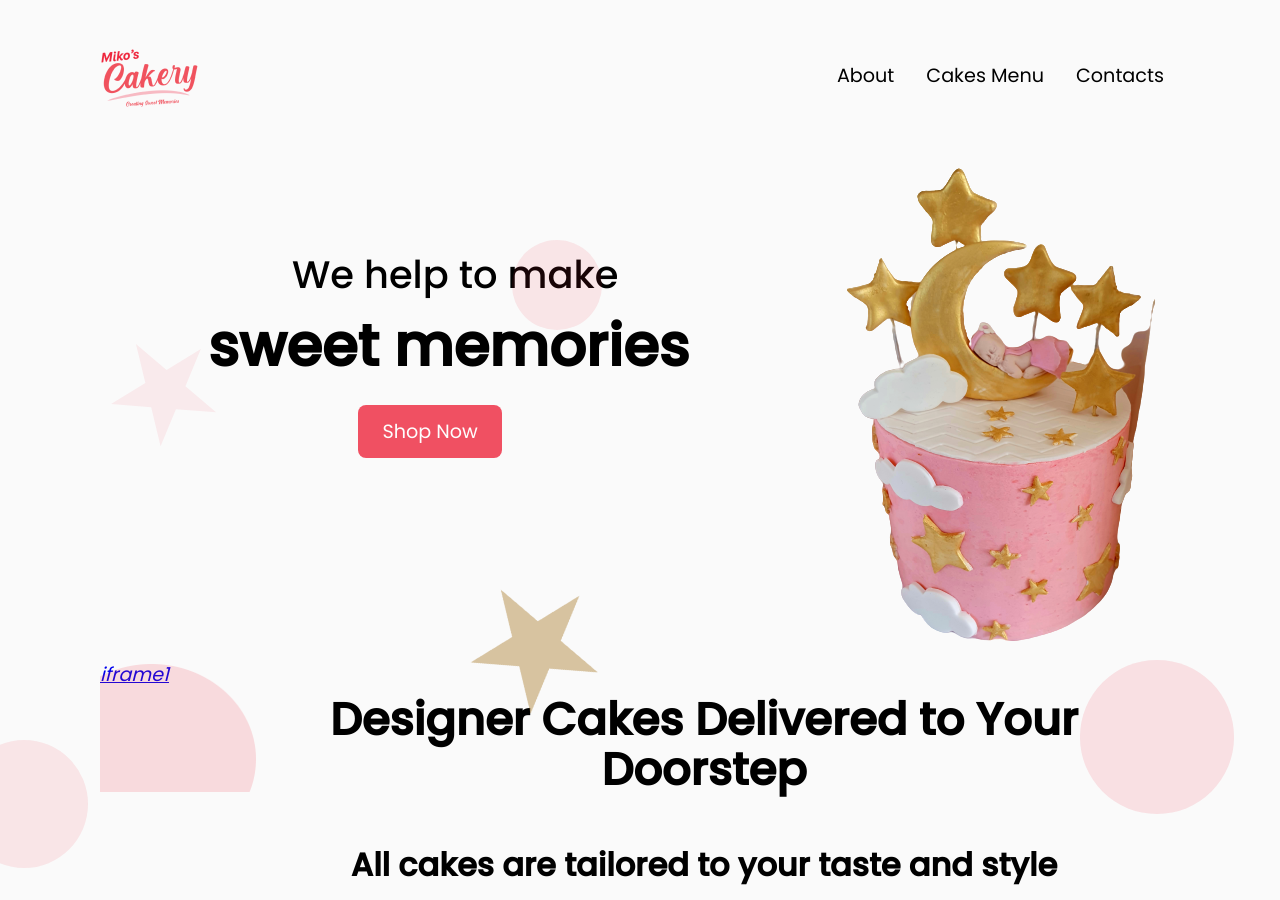
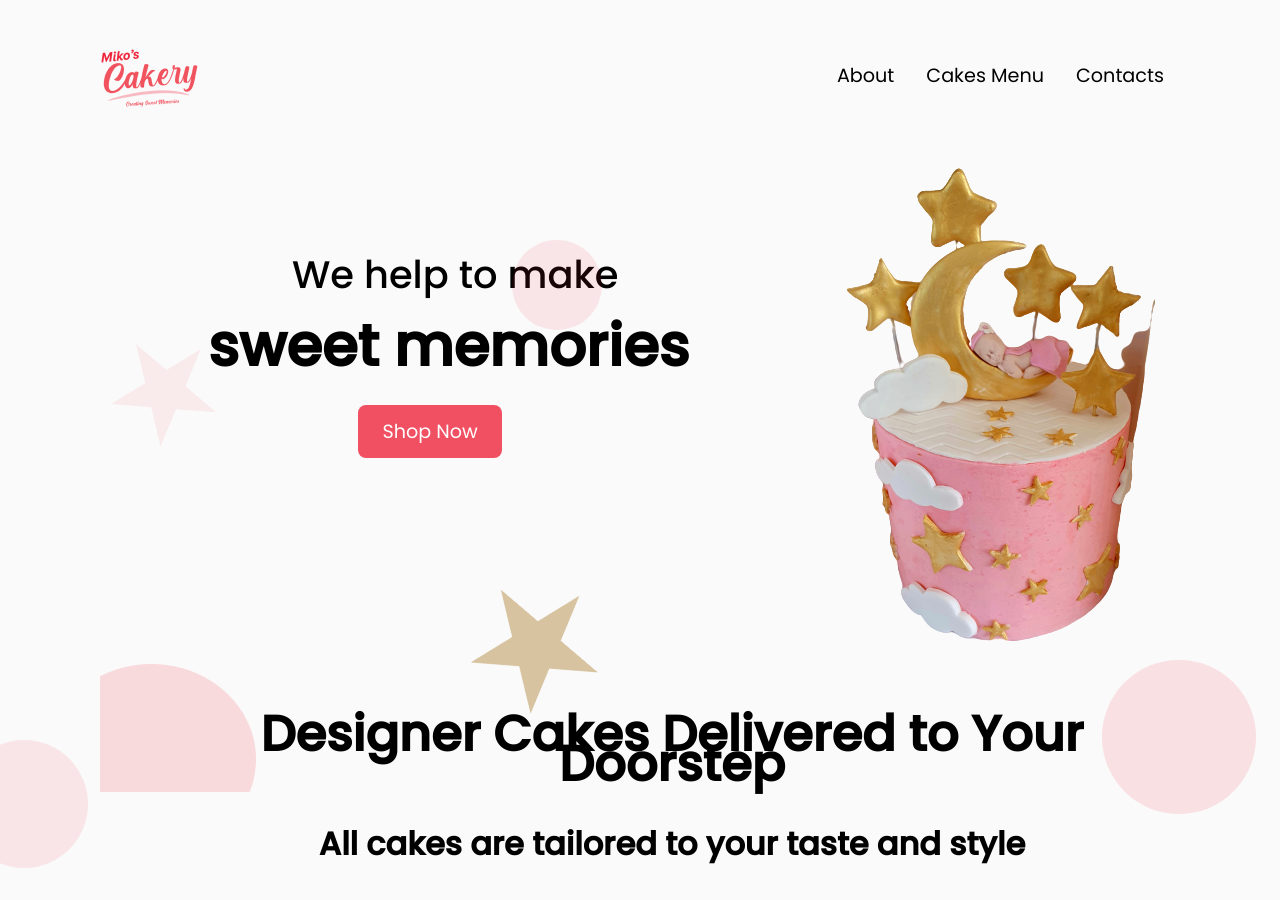
Before and after one commit to Rononoa13/miko-cake-project, a PHP site: page / in a window 1280 px wide. Shown: the top 900 px of the page. Run offline with PHP 8.4, Linux system fonts and the light colour scheme; some libraries are stand-ins or nearby versions.

Commit message:
Sample Web Site

```diff
--- a/css/landingPage.css
+++ b/css/landingPage.css
@@ -11,9 +11,10 @@ body {
   background-color: #fafafa;
   font-family: Poppins, sans-serif;
   font-size: 1.2rem;
-  /* min-height: 100vh; */
+  display: flex;
+  min-height: 100vh;
   width: 100%;
-  height: 100%;
+  /* height: 100%; */
   background-color: 1D1D1F;
 
 }
@@ -90,7 +91,7 @@ body {
   left: 28%;
 }
 
-.second-main-seciton {
+.second-main-section {
   display: flex;
   position: relative;
 }
--- a/css/secondPage.css
+++ b/css/secondPage.css
@@ -6,18 +6,17 @@
 
 .header-wrapper {
 
-  top: 150px;
+  top: 170px;
   text-align: center;
   position: absolute;
 
-  left: 10vw;
-
+  left: 5vw;
 
   font-family: Poppins;
   font-style: normal;
   font-weight: normal;
-  font-size: 2em;
-  line-height: 50px;
+  font-size: 2.2em;
+  line-height: 30px;
   text-align: center;
 }
 
@@ -42,7 +41,129 @@
     height: 12vw;
     border-radius: 50%;
     background-color: hsl(353, 85%, 54%, .2);
-    right: -5%;
+    right: -7%;
     top: 10rem;
     opacity: 60%;
 }
+/* CSS for grid images in second page. */
+.image-container {
+  position: absolute;
+  top: 21em;
+  width: 100%;
+  max-width: 100%;
+  margin: 0 auto;
+  padding: 0 100px;
+}
+
+.image-gallery {
+  display: grid;
+    grid-template-columns: 2fr 2fr 2fr;
+    grid-template-rows: auto;
+    grid-gap: 1.5rem;
+    grid-template-areas:
+                  "cake-1 cake-2 cake-3"
+                  "cake-4 cake-5 cake-6";
+}
+
+.image-gallery a{
+  width: 100%;
+  height: 25rem;
+  background-position: center;
+  background-repeat: no-repeat;
+  background-size: cover;
+  position: relative;
+  display: flex;
+  justify-content: center;
+  align-items: center;
+  text-decoration: none;
+}
+
+.image-gallery a i{
+  /* color: rgba(red, green, blue, alpha); */
+  font-size: 3rem;
+  position: relative;
+  z-index: 100;
+  padding: 1rem 3rem;
+  border: 2px solid rgba(225,225,225, .6);
+  border-radius: .4rem;
+  opacity: 0;
+  transition: opacity 0.5s;
+}
+
+.image-gallery a::before {
+  content: '';
+  position: absolute;
+  width: 100%;
+  height: 100%;
+  top: 0;
+  left: 0;
+  background-color: rgba(0,0,0, .8);
+  opacity: 0;
+  transition: opacity 0.5s;
+}
+
+.image-gallery a:hover i,
+  .image-gallery a:hover::before{
+      opacity: 1;
+  }
+
+.cake-1 {
+  grid-area: cake-1;
+  /* min-height: 51.5rem; */
+  background-image: url("../images/cakes/cake-1.jpg");
+}
+
+.cake-2 {
+  grid-area: cake-2;
+  background-image: url("../images/cakes/cake-2.jpg");
+}
+.cake-3 {
+  grid-area: cake-3;
+  background-image: url("../images/cakes/cake-3.jpg");
+}.cake-4 {
+  grid-area: cake-4;
+  background-image: url("../images/cakes/cake-4.jpg");
+}.cake-5 {
+  grid-area: cake-5;
+  background-image: url("../images/cakes/cake-5.jpg");
+}.cake-6 {
+  grid-area: cake-6;
+  background-image: url("../images/cakes/cake-2.jpg");
+}
+
+/*  */
+.article-container {
+  display: flex;
+  flex-flow: column;
+  position: relative;
+}
+.article-content{
+
+  font-family: Poppins;
+
+}
+
+.article-header {
+
+  top: 80rem;
+  text-align: center;
+  position: absolute;
+  text-align: center;
+}
+
+/*  */
+footer {
+  position: absolute;
+  left: 0;
+  top: 120em;
+  bottom: 0;
+  width: 100%;
+  background-color: #1D1D1F;
+  /* color: white; */
+  text-align: center;
+  clear: both;
+  /* position: relative; */
+  height: 300px;
+  margin-top: -200px
+  /* margin-top: auto; */
+}
--- a/index.html
+++ b/index.html
@@ -8,7 +8,8 @@
     <link rel="stylesheet" href="/css/index.css" />
     <link rel="stylesheet" href="/css/secondPage.css" />
   </head>
-  <body class="container full-height-grow">
+  <body>
+  <div class="container full-height-grow">
     <header class="main-header">
       <a href="/index.html" class="brand-logo">
         <img src="./images/mikos-cake.png" class="logo" alt="" />
@@ -38,28 +39,7 @@
         </div>
       </div>
     </section>
-
-
-
-    <section class="second-main-seciton">
-        <div class="header-wrapper">
-            <header class="second-header">
-                <h3>Designer Cakes Delivered to Your Doorstep
-                </h3>
-                <h4 style="font-size: 32px;">All cakes are tailored to your taste and style</h4>
-            </header>
-        </div>
-        <div class="second-page-circle1"></div>
-        <div class="second-page-circle2"></div>
-        <div class="image-container">
-            <div class="image-gallery">
-                <a href="images/cakes/cake-1.jpg" class="cake-1">
-                    <i class="icon ion-md-expand">iframe1</i>
-                </a>
-            </div>
-        </div>
-    </section>
-
+<!-- Background Shapes -->
     <div class="home-page-circle1"></div>
     <div class="home-page-circle2">
       <img
@@ -74,5 +54,75 @@
     <div class="home-page-star2">
       <img src="./images/Star 4.svg" alt="" style="width: 7em; height: 7em;" />
     </div>
+
+<!-- Background Shapes -->
+
+    <section class="second-main-section">
+        <div class="header-wrapper">
+            <header class="second-header">
+                <h3>Designer Cakes Delivered to Your Doorstep
+                </h3>
+                <h4 style="font-size: 32px;">All cakes are tailored to your taste and style</h4>
+            </header>
+        </div>
+        <div class="second-page-circle1"></div>
+        <div class="second-page-circle2"></div>
+
+        <!-- Grid Image Gallery for second page. -->
+        <div class="image-container">
+          <div class="image-gallery">
+            <a href="images/cakes/cake-1.jpg" class="cake-1">
+                <i class="icon ion-md-expand">iframe1</i>
+            </a>
+            <a href="images/cakes/cake-2.jpg" class="cake-2">
+                <i class="icon ion-md-expand">iframe2</i>
+            </a>
+            <a href="images/cakes/cake-3.jpg" class="cake-3">
+                <i class="icon ion-md-expand">iframe3</i>
+            </a>
+            <a href="images/cakes/cake-4.jpg" class="cake-4">
+                <i class="icon ion-md-expand">iframe4</i>
+            </a>
+            <a href="images/cakes/cake-5.jpg" class="cake-5">
+                <i class="icon ion-md-expand">iframe5</i>
+            </a>
+            <a href="images/cakes/cake-6.jpg" class="cake-6">
+                <i class="icon ion-md-expand">iframe6</i>
+            </a>
+            <!-- <a href="images/img-7.jpg" class="img-7">
+                <i class="icon ion-md-expand">iframe7</i>
+            </a>
+            <a href="images/img-8.jpg" class="img-8">
+                <i class="icon ion-md-expand">iframe8</i>
+            </a> -->
+        </div>
+        </div>
+    </section>
+
+    <section class="article-container">
+      <!-- <article class="article-content">
+        <h2>Mozilla Firefox</h2>
+        <p>Mozilla Firefox is an open-source web browser developed by Mozilla. Firefox has been the second most popular web browser since January, 2018.</p>
+      </article> -->
+      <div class="article-header">
+        <article class="article-content">
+          <h2>About Us</h2>
+          <p>Mozilla Firefox is an open-source web browser developed by Mozilla. Firefox has been the second most popular web browser since January, 2018.</p>
+        </article>
+    </div>
+
+    </section>
+  </div>
+    <footer>
+      <div class="line" style="border: 1px solid #FAFAFA;">
+
+      </div>
+      <p>Author: Hege Refsnes<br>
+        <a href="mailto:hege@example.com">hege@example.com</a></p>
+    </footer>
+
+
+
+    <script src="https://unpkg.com/ionicons@5.1.2/dist/ionicons.js"></script>
   </body>
 </html>
--- /dev/null
+++ b/index.php
@@ -0,0 +1 @@
+<?php include_once("index.html") ?>
```
Also changed, not shown: images/cakes/cake-7.jpg (added), images/cakes/cake-8.jpg (added).
